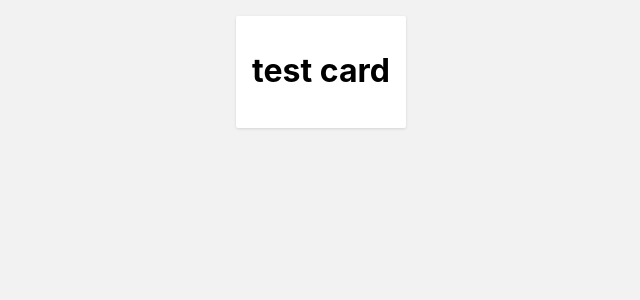
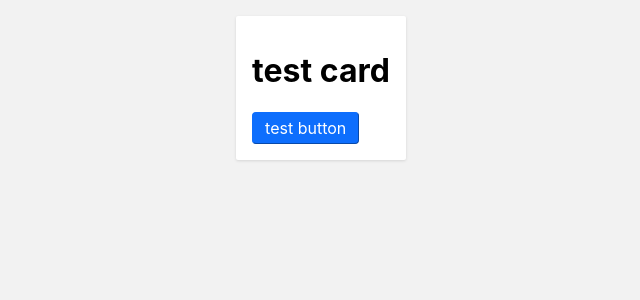
Before and after one commit to wmadfaa/react-webrtc, a React (Create React App) app: page / in a window 1280 px wide. Shown: the top 300 px of the page, without its empty margins (319-959 px from the left). Built offline with nearby package versions, Linux system fonts and the light colour scheme.

Commit message:
add button

```diff
--- a/package.json
+++ b/package.json
@@ -7,11 +7,13 @@
     "@testing-library/react": "^9.3.2",
     "@testing-library/user-event": "^7.1.2",
     "@types/classnames": "^2.2.10",
+    "@types/color": "^3.0.1",
     "@types/jest": "^24.0.0",
     "@types/node": "^12.0.0",
     "@types/react": "^16.9.0",
     "@types/react-dom": "^16.9.0",
     "classnames": "^2.2.6",
+    "color": "^3.1.2",
     "normalize.css": "^8.0.1",
     "react": "^16.13.1",
     "react-dom": "^16.13.1",
--- /dev/null
+++ b/src/components/button/button.component.tsx
@@ -0,0 +1,29 @@
+import React, {HTMLProps} from 'react';
+import classNames from 'classnames';
+
+import useStyles, {ButtonStylesProps} from './button.styles';
+
+export interface ButtonProps
+  extends HTMLProps<HTMLButtonElement>,
+    ButtonStylesProps {
+  type?: 'button' | 'submit' | 'reset';
+}
+
+const Button: React.FC<ButtonProps> = ({
+  children,
+  className,
+  variant,
+  ...props
+}) => {
+  const styles = useStyles({variant});
+
+  return (
+    <button
+      className={classNames(styles.root, styles.variant, className)}
+      {...props}>
+      {children}
+    </button>
+  );
+};
+
+export default Button;
--- /dev/null
+++ b/src/components/button/button.styles.ts
@@ -0,0 +1,120 @@
+import {createUseStyles} from 'react-jss';
+import ColorUtils from 'color';
+
+function colorContrast(color: string) {
+  const lu = ColorUtils(color).luminosity();
+  return lu > 0.3 ? '#212529' : '#fff';
+}
+
+interface VariantProps {
+  background: string;
+  border: string;
+}
+
+const variantStyles = ({background, border}: VariantProps) => {
+  const color = colorContrast(background);
+  const hoverBackground = ColorUtils(background).darken(0.075).toString();
+  const hoverBorder = ColorUtils(border).darken(0.01).toString();
+  const hoverColor = colorContrast(hoverBackground);
+  const activeBackground = ColorUtils(background).darken(0.01).toString();
+  const activeBorder = ColorUtils(border).darken(0.0125).toString();
+  const activeColor = colorContrast(activeBackground);
+
+  return {
+    color,
+    backgroundColor: background,
+    borderColor: border,
+
+    '&:hover': {
+      color: hoverColor,
+      backgroundColor: hoverBackground,
+      borderColor: hoverBorder,
+    },
+
+    '&:focus, &:active': {
+      boxShadow: {
+        x: 0,
+        y: 0,
+        blur: 0,
+        spread: 3.2,
+        color: 'rgba(13, 110, 253, 0.25)',
+      },
+    },
+
+    '&:active': {
+      color: activeColor,
+      backgroundColor: activeBackground,
+      borderColor: activeBorder,
+    },
+
+    '&:disabled': {
+      color: color,
+      backgroundColor: background,
+      borderColor: border,
+    },
+  };
+};
+
+export interface ButtonStylesProps {
+  variant?: string;
+}
+
+export default createUseStyles({
+  root: {
+    display: 'inline-block',
+    fontWeight: 400,
+    color: '#212529',
+    textAlign: 'center',
+    verticalAlign: 'middle',
+    cursor: 'pointer',
+    userSelect: 'none',
+    backgroundColor: 'transparent',
+    border: {
+      width: 1,
+      type: 'solid',
+      color: 'transparent',
+    },
+    padding: [6, 12],
+    fontSize: 16,
+    borderRadius: 4,
+    transition: {
+      property: 'color,background-color,border-color,box-shadow',
+      duration: 0.15,
+      timingFunction: 'ease-in-out',
+    },
+
+    '&:hover': {
+      color: '#212529',
+    },
+
+    '&:focus': {
+      outline: 0,
+      boxShadow: {
+        x: 0,
+        y: 0,
+        blur: 0,
+        spread: 3.2,
+        color: 'rgba(13, 110, 253, 0.25)',
+      },
+    },
+
+    '&:active': {
+      boxShadow: {
+        x: 0,
+        y: 0,
+        blur: 0,
+        spread: 3.2,
+        color: 'rgba(13, 110, 253, 0.25)',
+      },
+
+      '&:disabled, fieldset:disabled &': {
+        pointerEvents: 'none',
+        opacity: 0.65,
+        boxShadow: 'none',
+      },
+    },
+  },
+
+  variant: ({variant}: ButtonStylesProps) =>
+    variant ? variantStyles({background: variant, border: variant}) : {},
+});
--- a/src/screens/main/main.screen.tsx
+++ b/src/screens/main/main.screen.tsx
@@ -3,6 +3,7 @@ import React from 'react';
 import Card from '../../components/card/card.component';
 
 import useStyles from './main.styles';
+import Button from '../../components/button/button.component';
 
 const MainScreen: React.FC = () => {
   const styles = useStyles();
@@ -11,6 +12,7 @@ const MainScreen: React.FC = () => {
     <div className={styles.root}>
       <Card shadow={1}>
         <h1>test card</h1>
+        <Button variant="#0d6efd">test button</Button>
       </Card>
     </div>
   );
```
Also changed, not shown: 1 other file (tests, documents, lock files or other folders).
